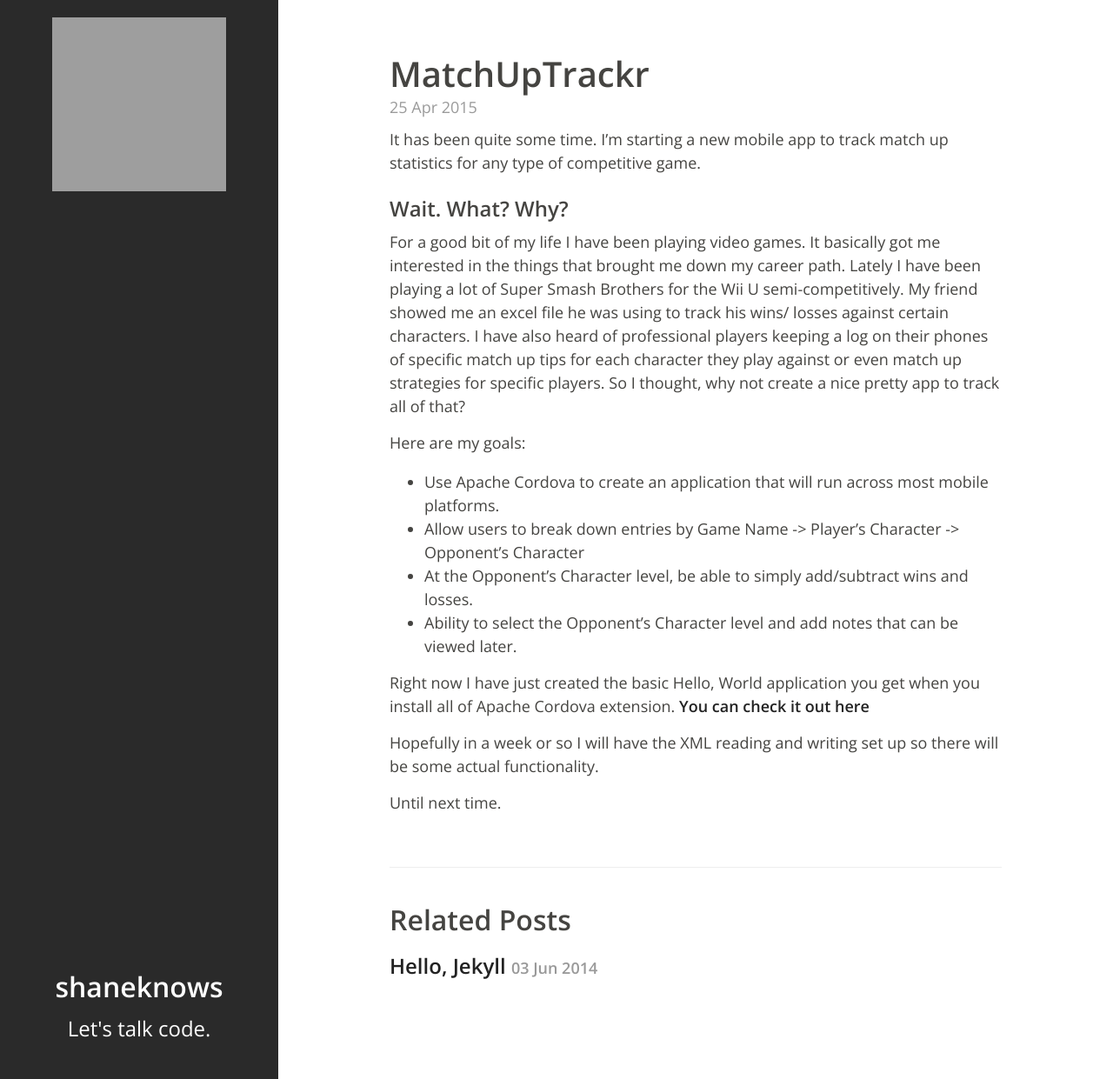
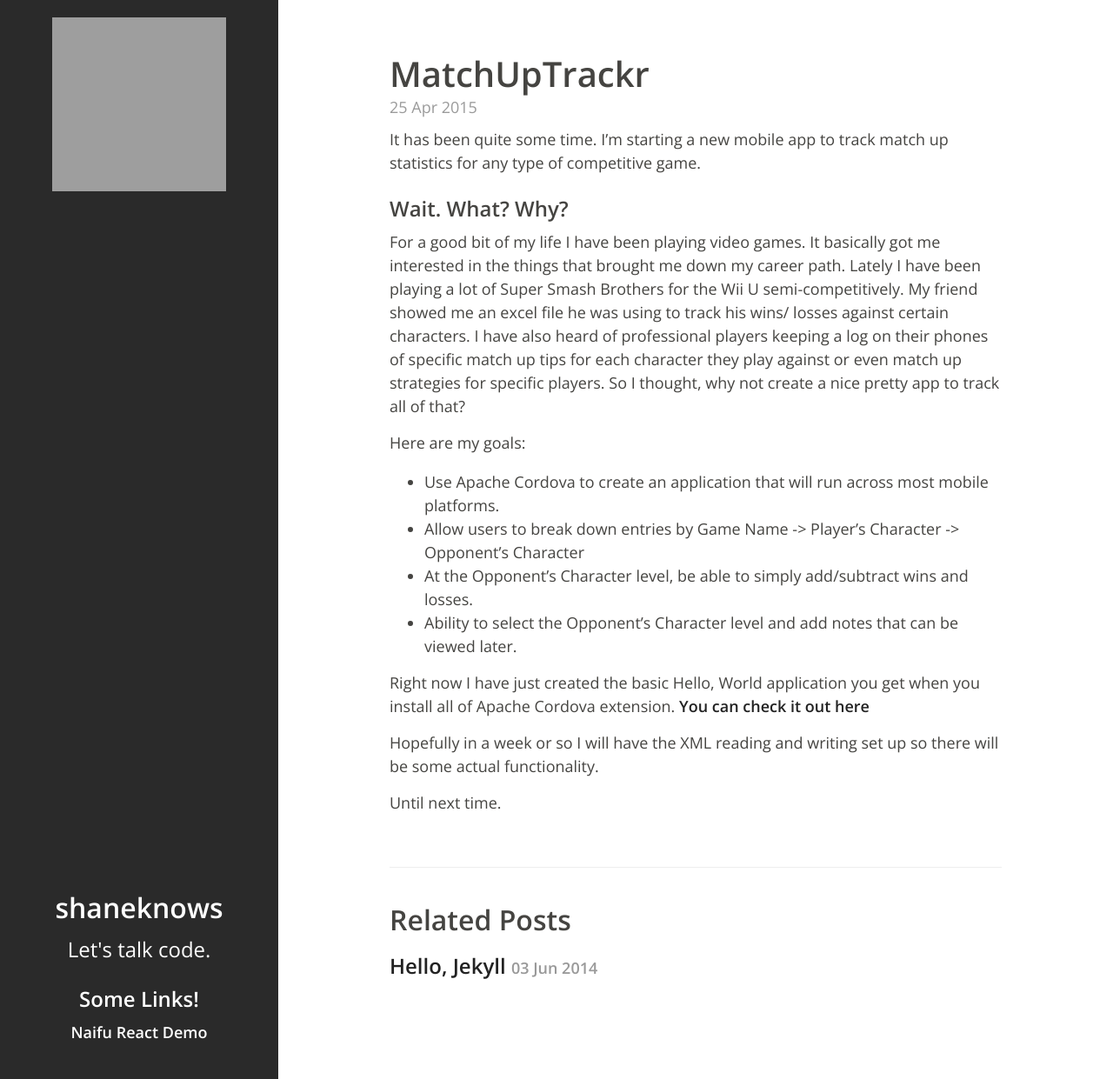
Before and after one commit to shaneknows/shaneknows.github.io, a Jekyll site: the page built from _posts/2015-4-25-MatchUpTackr.md, in a window 1280 px wide and 1241 px high. Shown: the whole window at 87% size. Built offline with Jekyll 4.4.1, drawn with Linux system fonts in a browser that asks for light colours; grey boxes are pictures that could not be loaded.

Commit message:
Why I need to convert this whole thing to react...

```diff
--- a/_layouts/default.html
+++ b/_layouts/default.html
@@ -12,6 +12,11 @@
       <div class="masthead-inner">
         <h2>{{ site.title }}</h2>
         <p class="lead">{{ site.description }}</p>
+        <div>
+          <h3>Some Links!</h3>
+          <a href="https://shaneknows.github.io/Naifu/">Naifu</a>
+          <a href="https://shaneknows.github.io/ReactDemo/">React Demo</a>
+        </div>
       </div>
     </header>
 
```
Also changed, not shown: 1 other file.
